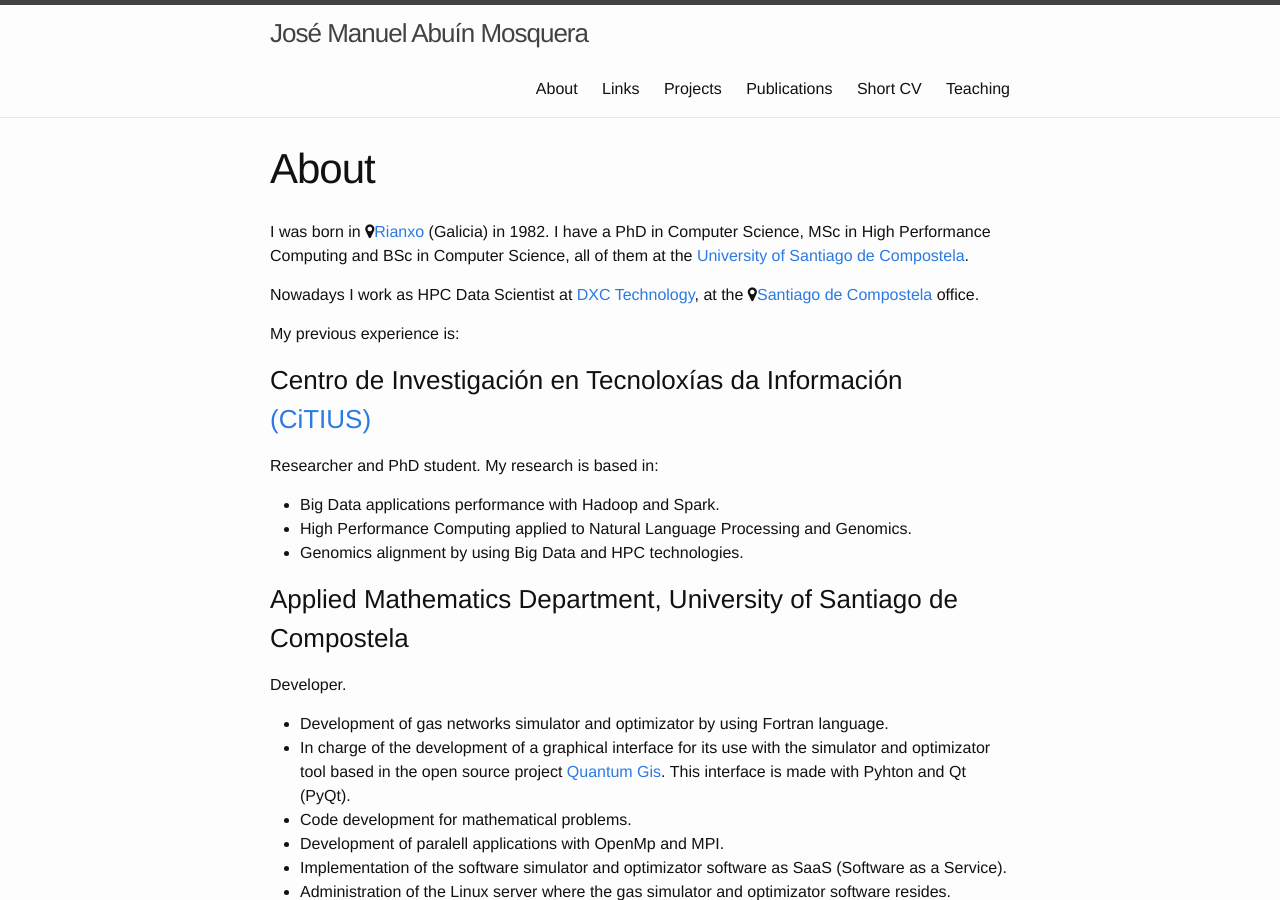
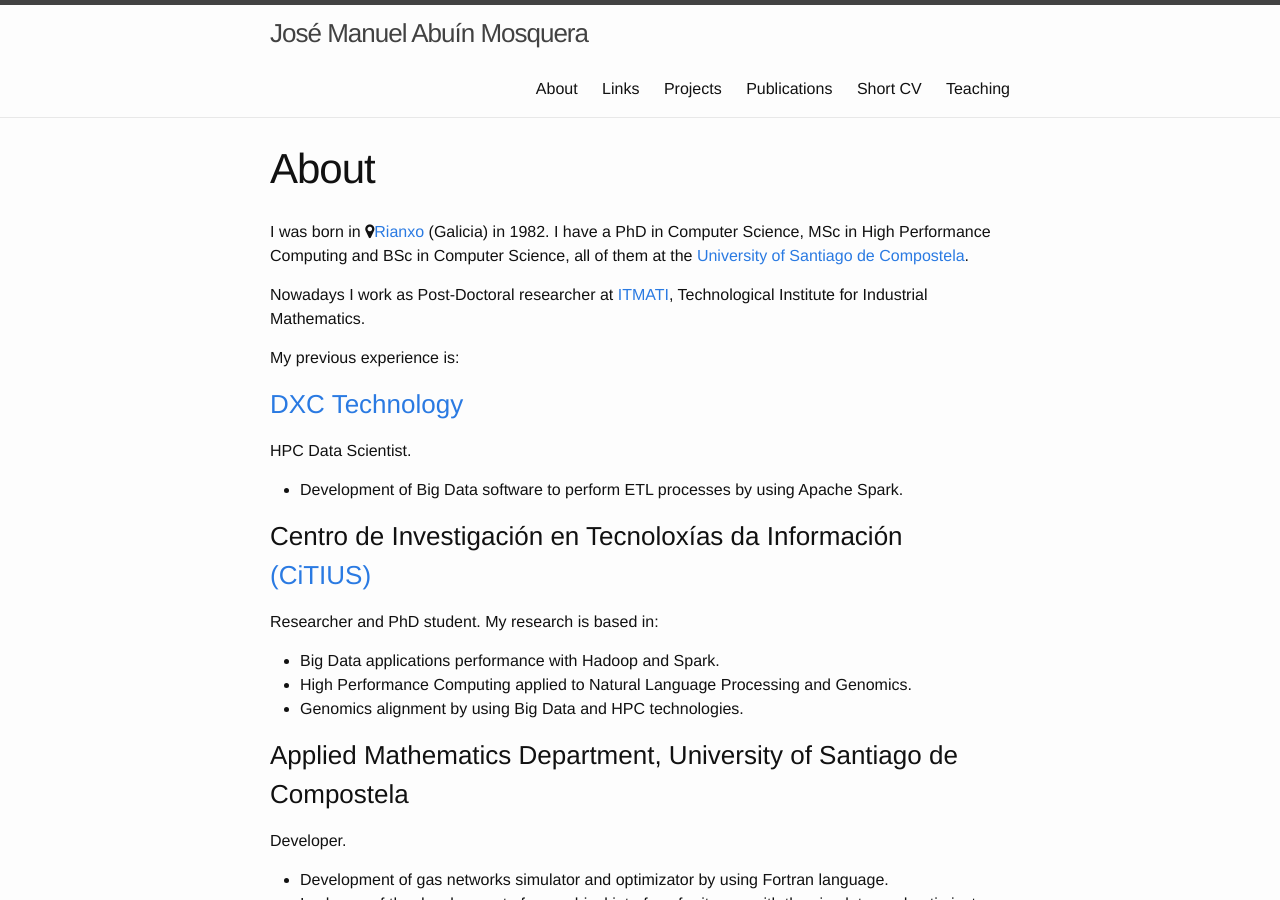
Before and after one commit to jmabuin/jmabuin.github.io, a Jekyll site: the page built from about.md, in a window 1280 px wide and 900 px high. Built offline with Jekyll 4.4.1, drawn with Linux system fonts in a browser that asks for light colours; nearby versions of some CDN libraries.

Commit message:
CV update

```diff
--- a/about.md
+++ b/about.md
@@ -6,9 +6,14 @@ permalink: /about/
 
 I was born in <i class="fa fa-map-marker" aria-hidden="true"></i>[Rianxo](https://goo.gl/maps/yiDcWZsRNyv){:target="_blank"} (Galicia) in 1982. I have a PhD in Computer Science, MSc in High Performance Computing and BSc in Computer Science, all of them at the [University of Santiago de Compostela](http://www.usc.es){:target="_blank"}.
 
-Nowadays I work as HPC Data Scientist at [DXC Technology](http://www.dxc.technology/){:target="_blank"}, at the <i class="fa fa-map-marker" aria-hidden="true"></i>[Santiago de Compostela](https://goo.gl/maps/xuJAXSbTsss){:target="_blank"} office.
+Nowadays I work as Post-Doctoral researcher at [ITMATI](http://www.itmati.com/){:target="_blank"}, Technological Institute for Industrial Mathematics.
 
 My previous experience is:
+### [DXC Technology](http://www.dxc.technology/){:target="_blank"} ###
+HPC Data Scientist.
+
+* Development of Big Data software to perform ETL processes by using Apache Spark.
+
 ### Centro de Investigación en Tecnoloxías da Información [(CiTIUS)](http://citius.usc.es){:target="_blank"} ###
 Researcher and PhD student. My research is based in:
 
--- a/index.html
+++ b/index.html
@@ -25,10 +25,9 @@ layout: default
 </header>
 <div class="post-content">
 <img src="images/Rounded-Me2.png" alt="This is me" style="width:200px;height:200px;float: right;">
-<p>Thanks for your visit! My name is <b>José Manuel Abuín Mosquera</b>. I am a software developer, computer engineer and researcher. Nowadays I work as HPC Data Scientist at <a href = "http://dxc.technology" target="_blank">DXC Technology</a>.</p>
+<p>Thanks for your visit! My name is <b>José Manuel Abuín Mosquera</b>. I am a software developer, computer engineer and researcher. Nowadays I work as Post-Doctoral researcher at <a href = "http://www.itmati.com" target="_blank">ITMATI</a>.</p>
 
-<p>Previously I was Phd. student at the <a href="http://www.usc.es" target="_blank">University of Santiago de Compostela</a> in the Centro de Investigación en Tecnoloxías da Información <a href = "http://citius.usc.es" target="_blank">(CiTIUS)</a>. Before that, at the <a href="http://www.usc.es/dmafm/" target="_blank">Applied Mathematics Department</a>, also at this University, I worked as researcher and programmer, and at the <a href="http://www.cesga.es" target="_blank">Galicia Supercomputing Centre</a>, as computer engineer, participating in european projects.</p>
-
+<p>Previously I worked in differen places as computer scientist, engineer and researcher. You can find more information about my professional career at the <a href="http://jmabuin.github.io/shortcv/">Short CV</a> section.
 <p>My main interests are focused on <ul>
 <li><a href="https://en.wikipedia.org/wiki/Supercomputer" target="_blank">High Performance Computing.</a></li>
 <li><a href="https://en.wikipedia.org/wiki/Big_data" target="_blank">Big Data</a>.</li>
```
Also changed, not shown: shortcv.md (+5 -1 lines).
